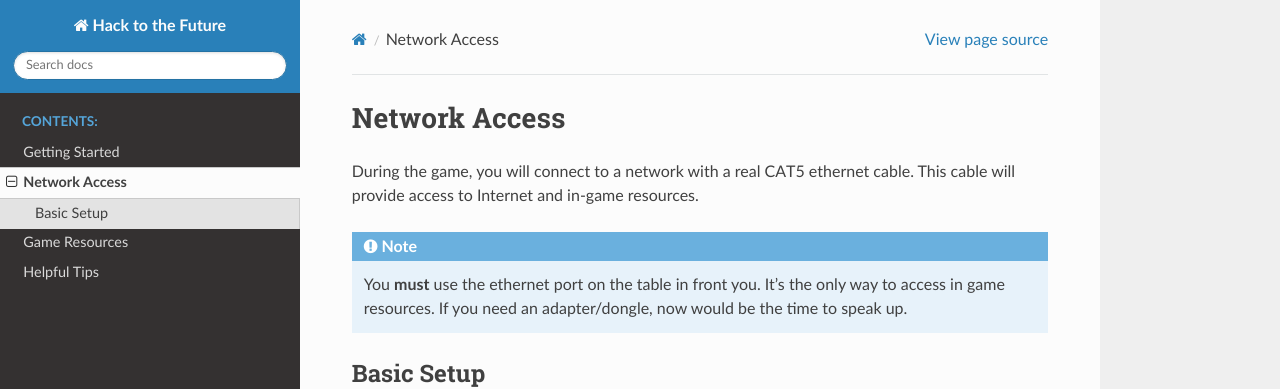
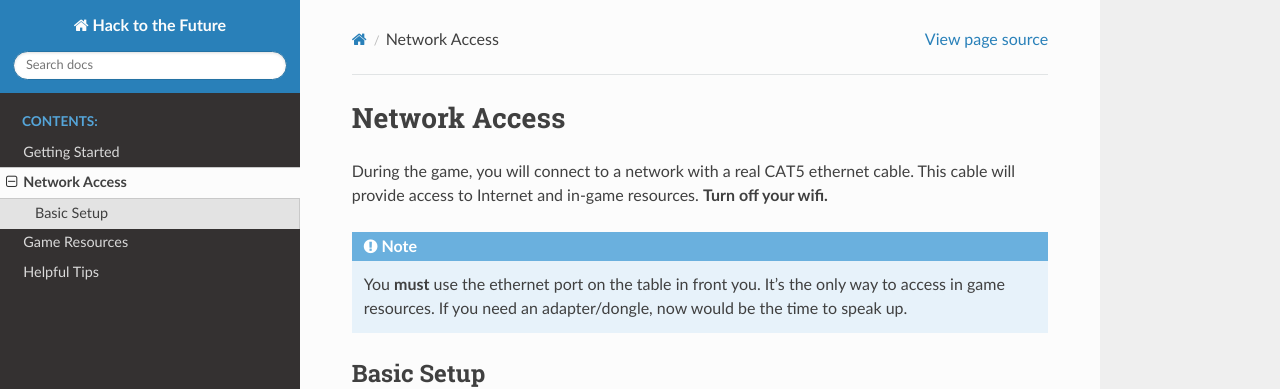
Before and after one commit to sporky/httf_docs, a Sphinx documentation site: the page built from docs/network.rst, in a window 1280 px wide and 1050 px high. Shown: the top 389 px of the window. Built offline with Sphinx 7.4.7 and the Read the Docs theme 2.0.0, drawn with Linux system fonts in a browser that asks for light colours.

Commit message:
Added note to disable wifi on player computers

```diff
--- a/docs/network.rst
+++ b/docs/network.rst
@@ -2,7 +2,7 @@ Network Access
 --------------
 
 During the game, you will connect to a network with a real CAT5 ethernet cable.  This
-cable will provide access to Internet and in-game resources.
+cable will provide access to Internet and in-game resources.  **Turn off your wifi.**
 
 .. NOTE::
    You **must** use the ethernet port on the table in front you.  It's the only
```
